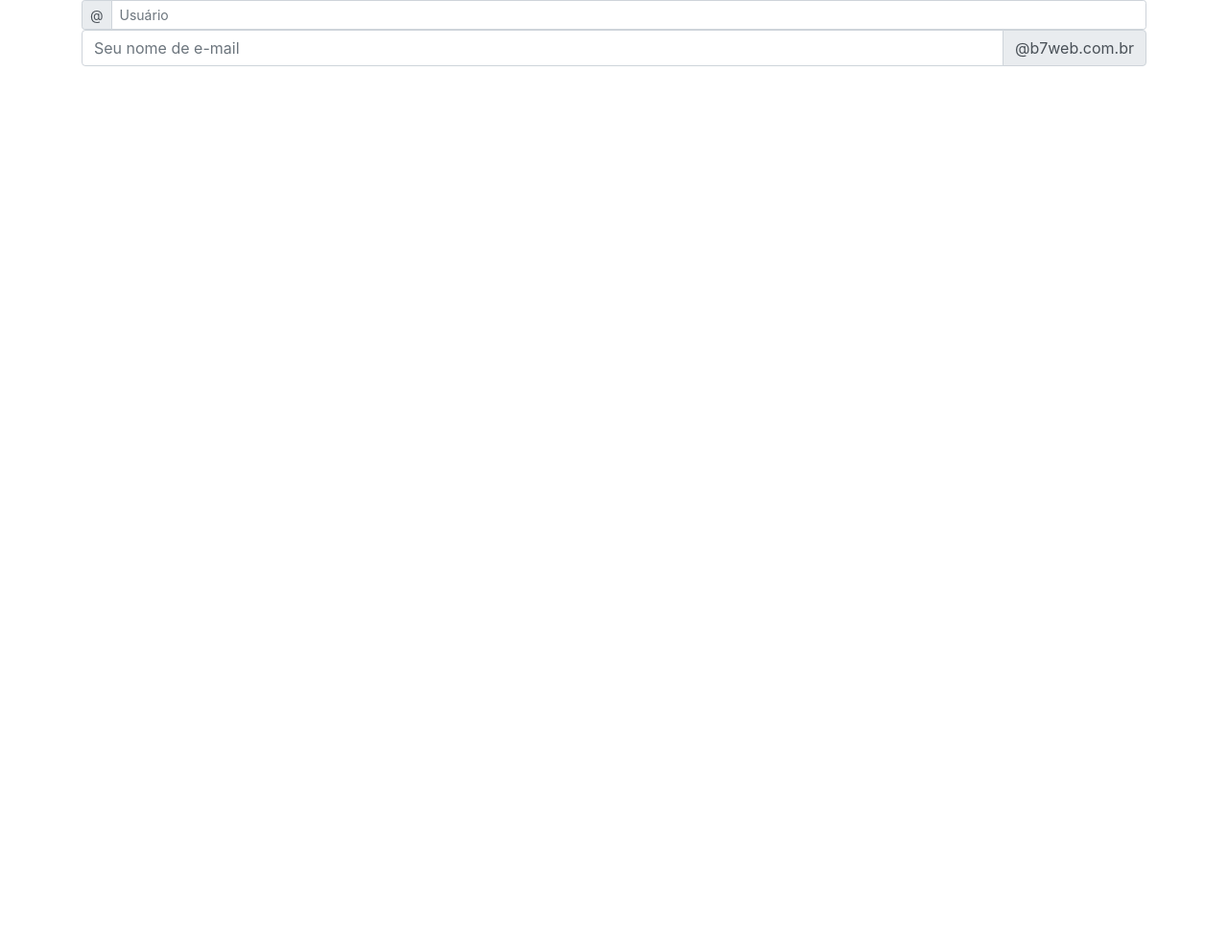
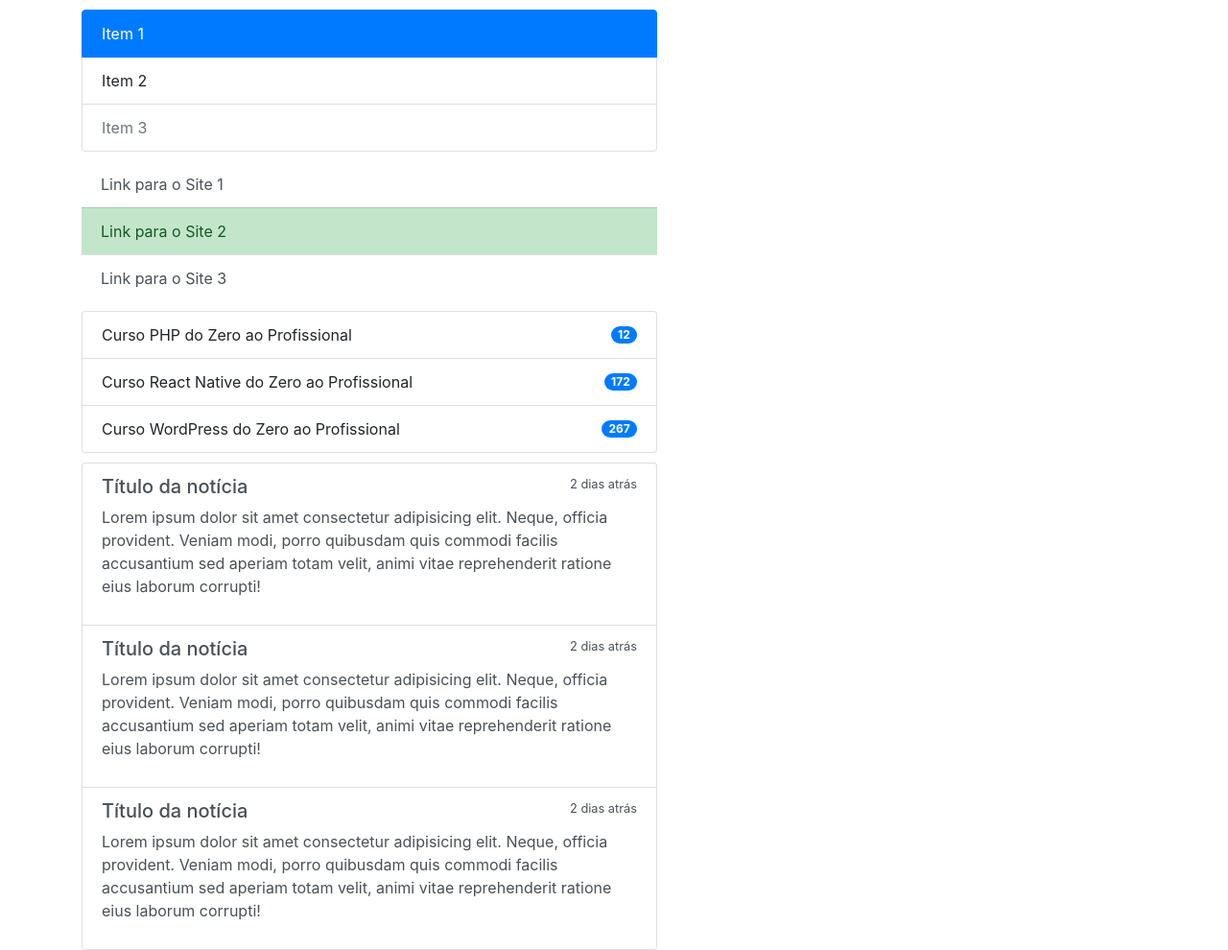
Before and after one commit to gustavoalvesdev/bootstrap-4-b7web, a plain HTML site: page index.html in a window 1280 px wide. Shown: the whole page at 96% size. Before the commit the page ends 800 px from the top, so only its background shows below. Drawn offline with Linux system fonts and the light colour scheme.

Commit message:
List Group

```diff
--- a/index.html
+++ b/index.html
@@ -13,22 +13,69 @@
 
     <div class="container">
 
-        <form method="POST">
-            <div class="input-group input-group-sm">
-                <div class="input-group-prepend">
-                    <span class="input-group-text">@</span>
+        <div style="width: 600px; margin-top: 10px;">
+            <ul class="list-group">
+                <li class="list-group-item active">Item 1</li>
+                <li class="list-group-item">Item 2</li>
+                <li class="list-group-item disabled">Item 3</li>
+            </ul>
+        </div>
+
+        <div style="width: 600px; margin-top: 10px;">
+            <div class="list-group list-group-flush">
+                <a href="#" class="list-group-item list-group-item-action">Link para o Site 1</a>
+                <a href="#" class="list-group-item list-group-item-action list-group-item-success">Link para o Site 2</a>
+                <a href="#" class="list-group-item list-group-item-action">Link para o Site 3</a>
+            </div>
+        </div>
+
+        <div style="width: 600px; margin-top: 10px;">
+            <ul class="list-group">
+                <li class="list-group-item d-flex justify-content-between align-items-center">
+                    Curso PHP do Zero ao Profissional
+                    <span class="badge badge-primary badge-pill">12</span>
+                </li>
+                <li class="list-group-item d-flex justify-content-between align-items-center">
+                    Curso React Native do Zero ao Profissional
+                    <span class="badge badge-primary badge-pill">172</span>
+                </li>
+                <li class="list-group-item d-flex justify-content-between align-items-center">
+                    Curso WordPress do Zero ao Profissional
+                    <span class="badge badge-primary badge-pill">267</span>
+                </li>
+            </ul>
+        </div>
+
+        <div style="width: 600px; margin-top: 10px;">
+            <a href="#" class="list-group-item list-group-item-action">
+                <div class="d-flex justify-content-between">
+                    <h5>Título da notícia</h5>
+                    <small>2 dias atrás</small>
                 </div>
-                <input type="text" name="twitter" class="form-control" placeholder="Usuário">
-            </div>
+                <p>
+                    Lorem ipsum dolor sit amet consectetur adipisicing elit. Neque, officia provident. Veniam modi, porro quibusdam quis commodi facilis accusantium sed aperiam totam velit, animi vitae reprehenderit ratione eius laborum corrupti!
+                </p>
+            </a>
+            <a href="#" class="list-group-item list-group-item-action">
+                <div class="d-flex justify-content-between">
+                    <h5>Título da notícia</h5>
+                    <small>2 dias atrás</small>
+                </div>
+                <p>
+                    Lorem ipsum dolor sit amet consectetur adipisicing elit. Neque, officia provident. Veniam modi, porro quibusdam quis commodi facilis accusantium sed aperiam totam velit, animi vitae reprehenderit ratione eius laborum corrupti!
+                </p>
+            </a>
+            <a href="#" class="list-group-item list-group-item-action">
+                <div class="d-flex justify-content-between">
+                    <h5>Título da notícia</h5>
+                    <small>2 dias atrás</small>
+                </div>
+                <p>
+                    Lorem ipsum dolor sit amet consectetur adipisicing elit. Neque, officia provident. Veniam modi, porro quibusdam quis commodi facilis accusantium sed aperiam totam velit, animi vitae reprehenderit ratione eius laborum corrupti!
+                </p>
+            </a>
+        </div>
 
-            <div class="input-group">
-
-                <input type="email" name="email" class="form-control" placeholder="Seu nome de e-mail">
-                <div class="input-group-append">
-                    <span class="input-group-text">@b7web.com.br</span>
-                </div>
-            </div>
-        </form>
 
     </div>
     <!-- container -->
```
